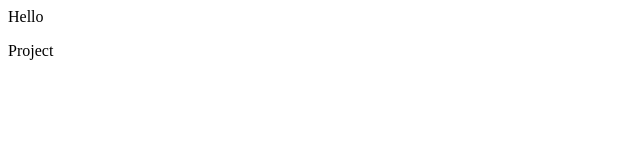
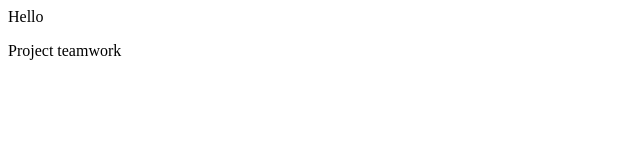
Before and after one commit to shaswat613/gitfolder3, a plain HTML site: page hello.html in a window 1280 px wide. Shown: the full height of the page, 0-640 px from the left. Drawn offline with Linux system fonts and the light colour scheme.

Commit message:
Update hello.html

```diff
--- a/hello.html
+++ b/hello.html
@@ -11,7 +11,7 @@
     <section>
         Hello
         <p>
- Project
+ Project teamwork
         </p>
     </section>
 
```
